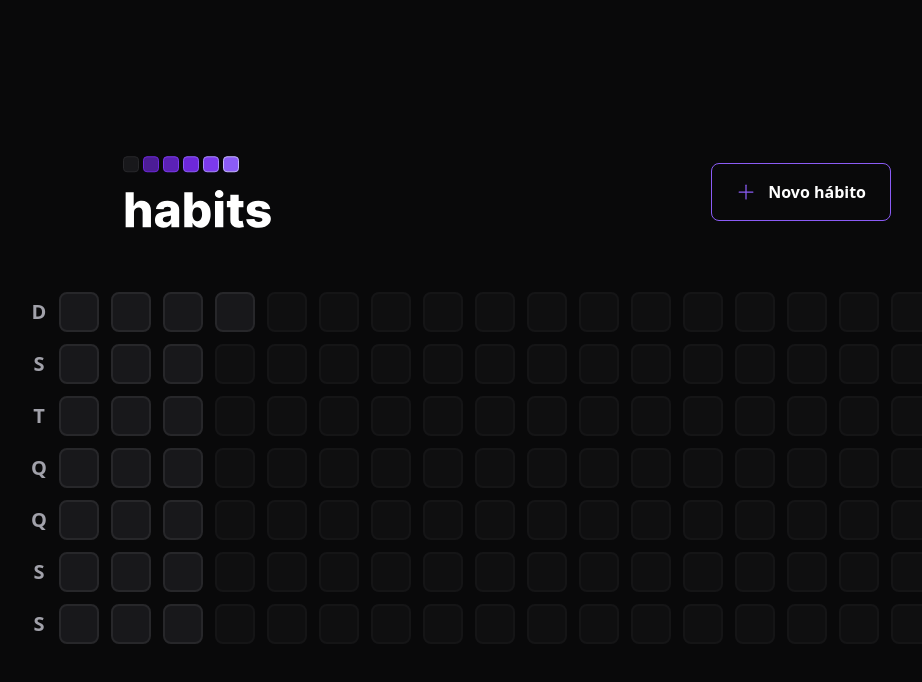
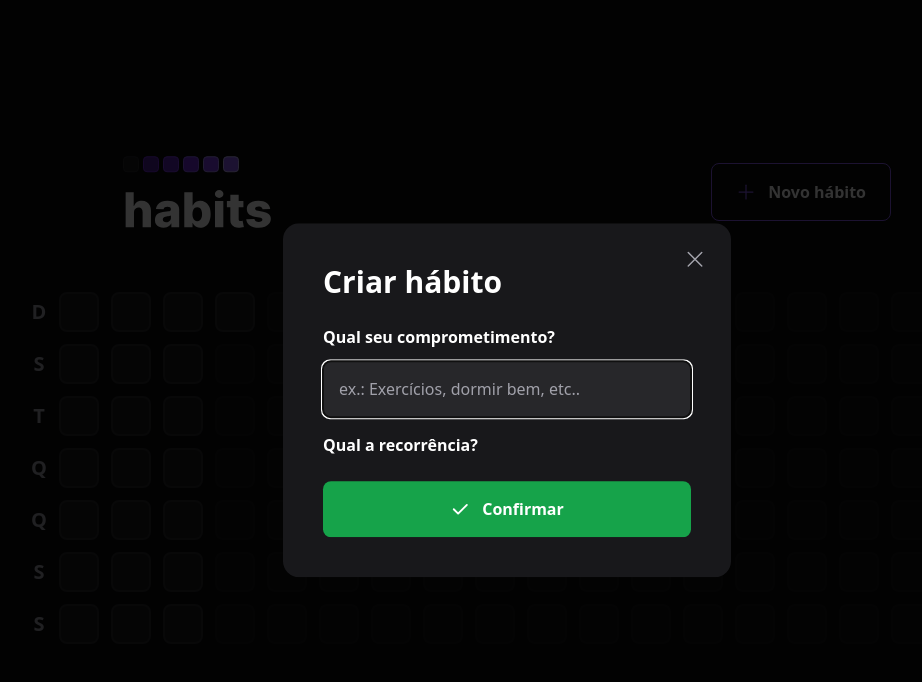
Before and after one commit to felipelouzeiro/habits-web, a React (Vite) app: page / in a window 1280 px wide. Both pictures are taken after a click on the button "Novo hábito". Shown: the top 682 px of the page, without its empty margins (133-1055 px from the left). Built offline with nearby package versions, Linux system fonts and the light colour scheme.

Commit message:
feat: implementando dialog da grade

```diff
--- a/src/components/Header.tsx
+++ b/src/components/Header.tsx
@@ -1,17 +1,33 @@
+import { Plus, X } from 'phosphor-react';
+import * as Dialog from '@radix-ui/react-dialog';
 import logoImage from '../assets/logo.svg';
-import { Plus } from 'phosphor-react';
+import { NewHabitForm } from './NewHabitForm';
 
 export function Header() {
   return (
     <div className="w-full max-w-3xl mx-auto flex items-center justify-between">
       <img src={logoImage} alt="Habits" />
-      <button
-        type="button"
-        className="border border-violet-500 font-semibold rounded-lg px-6 py-4 flex items-center gap-3 hover:border-violet-300"
-      >
-        <Plus size={20} className="text-violet-500" />
-        Novo hábito
-      </button>
+      <Dialog.Root>
+        <Dialog.Trigger
+          type="button"
+          className="border border-violet-500 font-semibold rounded-lg px-6 py-4 flex items-center gap-3 hover:border-violet-300"
+        >
+          <Plus size={20} className="text-violet-500" />
+          Novo hábito
+        </Dialog.Trigger>
+        <Dialog.Portal>
+          <Dialog.Overlay className="w-screen h-screen bg-black/80 fixed inset-0"></Dialog.Overlay>
+          <Dialog.Content className="absolute p-10 bg-zinc-900 rounded-2xl w-full max-w-md top-1/2 left-1/2 -translate-x-1/2 -translate-y-1/2">
+            <Dialog.Close className="absolute right-6 top-6 text-zinc-400 hover:text-zinc-200">
+              <X size={24} aria-label="Fechar" />
+            </Dialog.Close>
+            <Dialog.Title className="text-3xl leading-tight font-extrabold">
+              Criar hábito
+            </Dialog.Title>
+            <NewHabitForm />
+          </Dialog.Content>
+        </Dialog.Portal>
+      </Dialog.Root>
     </div>
   );
 }
--- /dev/null
+++ b/src/components/NewHabitForm.tsx
@@ -0,0 +1,29 @@
+import { Check } from 'phosphor-react';
+
+export function NewHabitForm() {
+  return (
+    <form className="w-full flex flex-col mt-6">
+      <label className="font-semibold leading-right" htmlFor="title">
+        Qual seu comprometimento?
+      </label>
+      <input
+        className="p-4 rounded-lg mt-3 bg-zinc-800 text-white placeholder:text-zinc-400"
+        type="text"
+        id="title"
+        placeholder="ex.: Exercícios, dormir bem, etc.."
+        autoFocus
+      />
+
+      <label className="font-semibold leading-right mt-4" htmlFor="">
+        Qual a recorrência?
+      </label>
+      <button
+        className="mt-6 rounded-lg p-4 flex items-center  justify-center gap-3 font-semibold bg-green-600 hover:bg-green-500"
+        type="submit"
+      >
+        <Check size={20} weight="bold" />
+        Confirmar
+      </button>
+    </form>
+  );
+}
--- /dev/null
+++ b/src/components/ProgressBar.tsx
@@ -0,0 +1,16 @@
+import * as Progress from '@radix-ui/react-progress';
+
+interface ProgressBarProps {
+  progress: number;
+}
+
+export function ProgressBar(props: ProgressBarProps) {
+  return (
+    <Progress.Root className="h-3 rounded-xl bg-zinc-700 mt-4" value={props.progress}>
+      <Progress.Indicator
+        className={'h-3 rounded-xl bg-violet-600'}
+        style={{ width: `${props.progress}%` }}
+      />
+    </Progress.Root>
+  );
+}
```
